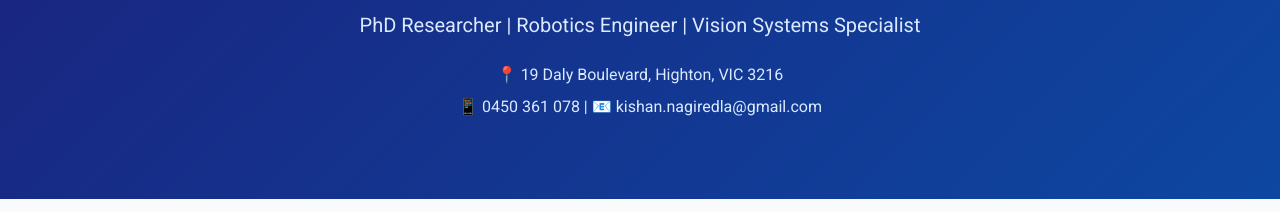
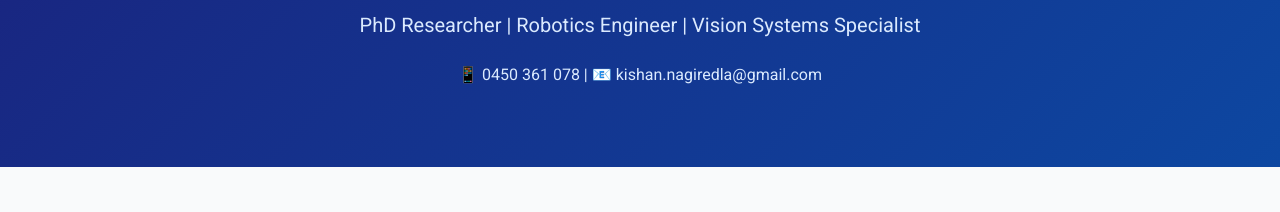
Before and after one commit to n-kish/n-kish.github.io, a plain HTML site: page index.html in a window 1280 px wide. Shown: the part 165-377 px from the top of the page. Drawn offline with nearby package versions, Linux system fonts and the light colour scheme.

Commit message:
Small Updates

```diff
--- a/index.html
+++ b/index.html
@@ -70,7 +70,6 @@
                 <h1 class="text-5xl font-bold mb-4">Kishan Reddy Nagiredla</h1>
                 <p class="text-xl text-blue-100 mb-6">PhD Researcher | Robotics Engineer | Vision Systems Specialist</p>
                 <div class="text-blue-100 space-y-2">
-                    <p>📍 19 Daly Boulevard, Highton, VIC 3216</p>
                     <p>📱 0450 361 078 | 📧 kishan.nagiredla@gmail.com</p>
                 </div>
             </div>
@@ -302,7 +301,6 @@
         <div class="container mx-auto px-4 text-center">
             <p class="mb-4">&copy; 2024 Kishan Reddy Nagiredla. All rights reserved.</p>
             <div class="text-blue-100">
-                <p>📍 19 Daly Boulevard, Highton, VIC 3216</p>
                 <p>📱 0450 361 078 | 📧 kishan.nagiredla@gmail.com</p>
             </div>
         </div>
```
